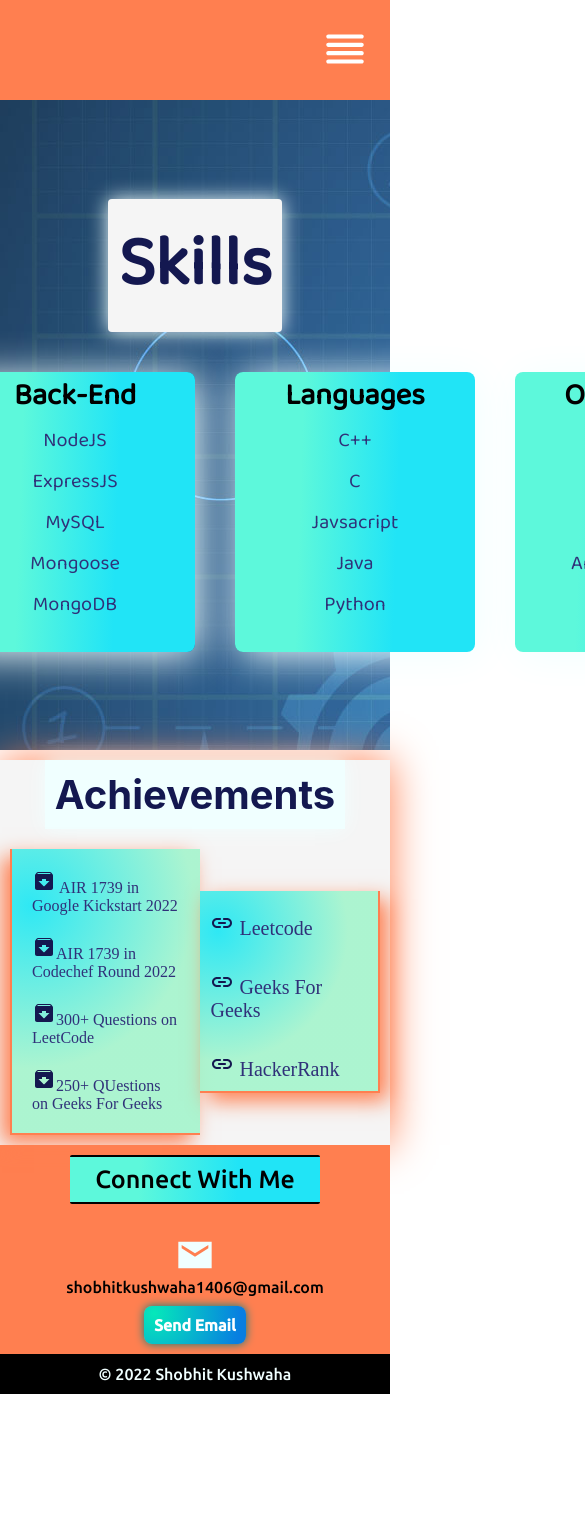
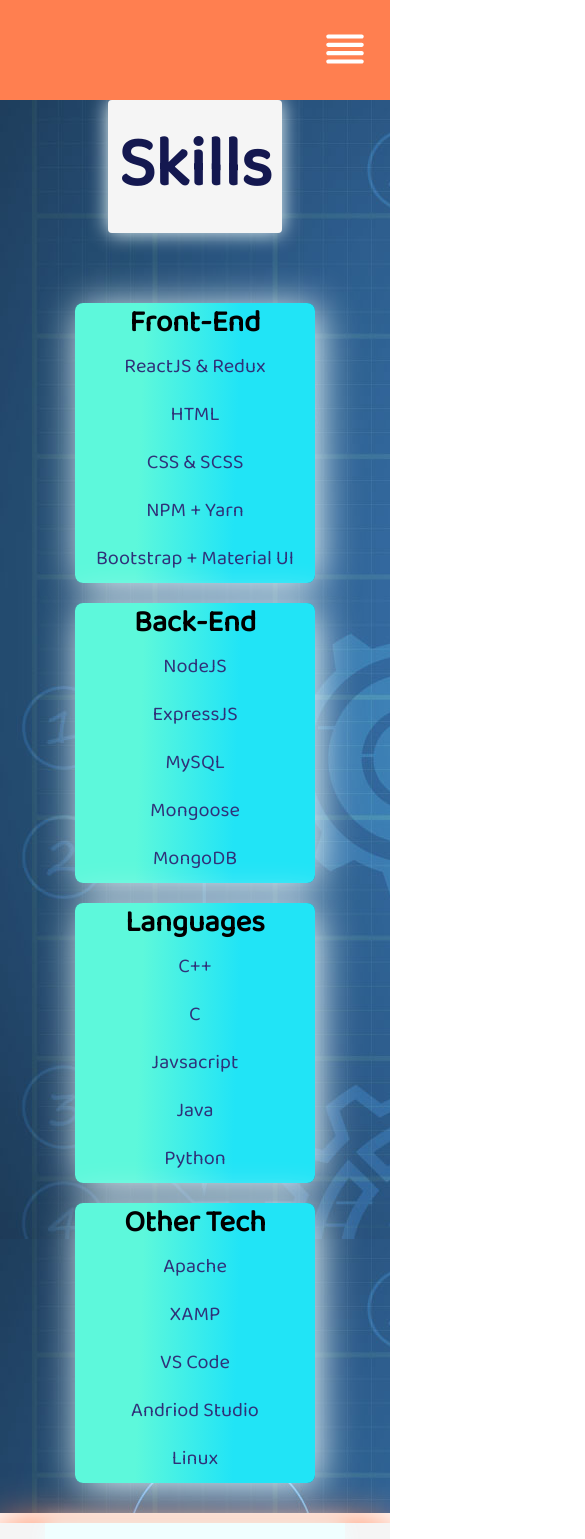
Before and after one commit to shokushwaha/kushwaha, a React (Create React App) app: page /skill in a window 390 px wide. Shown: the top 1539 px of the page, 585 px wide, since content can reach past the window. Before the commit the page ends 1394 px from the top, so only its background shows below. Built offline with nearby package versions, Linux system fonts and the light colour scheme; a web font is replaced by a local one.

Commit message:
responsive

```diff
--- a/src/Components/Project/Project.css
+++ b/src/Components/Project/Project.css
@@ -84,3 +84,28 @@
     cursor: pointer;
     transform: scale(1.1);
 }
+
+@media screen and (max-width: 600px) {
+    .lists {
+        display: flex;
+        flex-direction: column;
+        flex-wrap: wrap;
+        margin: 20px auto;
+
+    }
+
+
+    .pro {
+        margin: 10px auto;
+        width: 80%;
+        height: 20%;
+
+    }
+
+    .info {
+
+        margin: 10px auto;
+        margin-left: 20px;
+
+    }
+}
--- a/src/Components/Skills/Skills.css
+++ b/src/Components/Skills/Skills.css
@@ -57,7 +57,8 @@
   text-align: center;
   font-size: 30px;
 }
-.wrap{
+
+.wrap {
   margin-top: -10px;
   /* background-image: url('./ache.jpg'); */
   background-color: whitesmoke;
@@ -66,6 +67,7 @@
   box-shadow: 0px 0px 40px coral;
   background-size: cover;
 }
+
 .achv {
   display: flex;
   justify-content: center;
@@ -90,7 +92,8 @@
   flex-flow: nowrap;
   padding: 10px;
 }
-.item svg{
+
+.item svg {
   color: #141850;
   margin-top: 4px;
   padding: 4px;
@@ -98,6 +101,7 @@
   /* align-items: center; */
   /* justify-content: center; */
 }
+
 .awards {
   /* border: 2px solid black; */
   border-left: 2px solid coral;
@@ -114,18 +118,21 @@
   box-shadow: -8px 8px 20px coral;
 
 }
-.awards:hover{
+
+.awards:hover {
   transform: scale(1.1);
   transition-duration: 400ms;
   cursor: pointer;
   box-shadow: 0px 0px 40px coral;
 }
+
 .awards>ul>li {
   list-style-type: none;
   padding: 10px;
 
 }
-.awards svg{
+
+.awards svg {
   color: #141850;
 }
 
@@ -142,13 +149,14 @@
   /* margin-left: 600px; */
 }
 
-.coding svg{
+.coding svg {
   color: #141850;
 }
+
 .coding a {
   text-decoration: none;
   font-family: cursive;
-  color:#303179;
+  color: #303179;
   margin-top: 10px;
   padding: 10px;
   font-size: 20px;
@@ -156,10 +164,49 @@
 
 
 
-.temp:hover{
+.temp:hover {
   font-weight: 800;
   /* background-color: coral; */
 }
+
 .temp {
   padding: 4px;
 }
+
+
+
+@media screen and (max-width: 600px) {
+
+  .skills {
+    height: 100%;
+  }
+
+
+  .list {
+    display: flex;
+    flex-direction: column;
+    flex-wrap: wrap;
+    line-height: 40px;
+    padding: 20px;
+  }
+
+  .item {
+    margin: 10px auto;
+  }
+
+  .honors {
+    display: flex;
+    flex-direction: column;
+    flex: 1;
+  }
+
+  .awards {
+    margin: 10px auto;
+  }
+
+  .coding {
+    margin: 10px auto;
+
+  }
+
+}
```
Also changed, not shown: src/Components/Home/Home.css (+7 -3 lines). Lines whose indentation alone changed are shown as unchanged.
